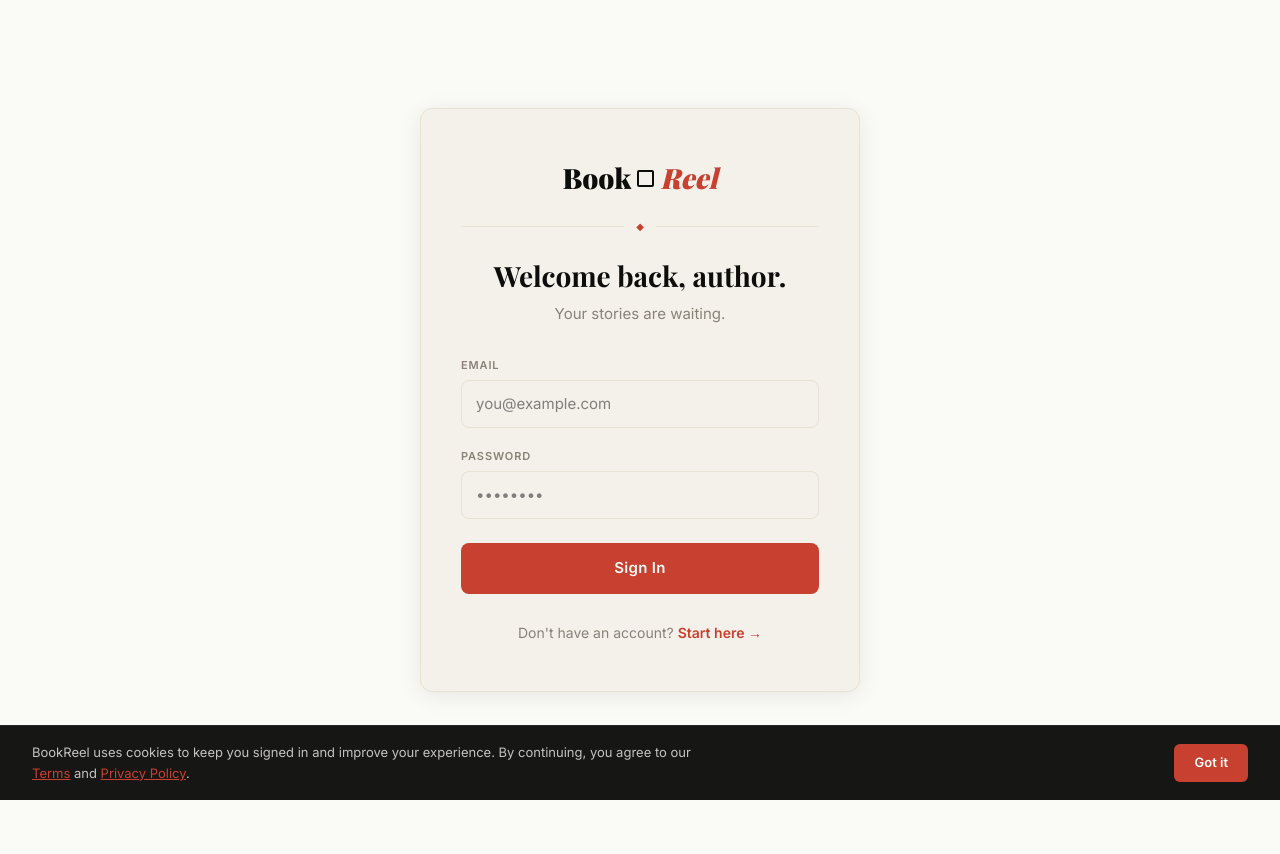
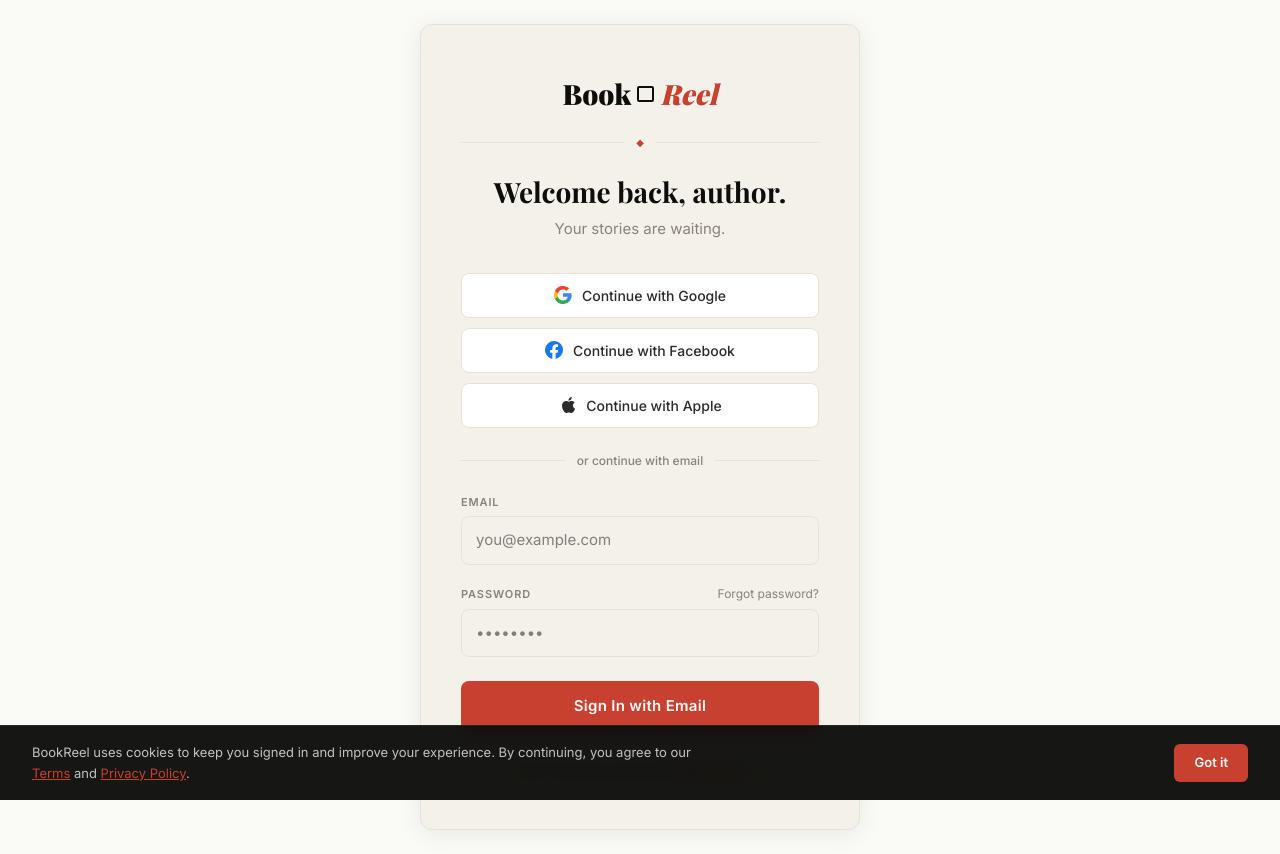
Before and after one commit to Dtyler92/Bookreel, a Next.js app: page /login in a window 1280 px wide. Before the commit the page ends 800 px from the top, so only its background shows below. Built offline with nearby package versions, Linux system fonts and the light colour scheme.

Commit message:
feat: Google, Facebook, Apple + email sign in on login and signup pages

```diff
--- a/src/app/(auth)/actions.ts
+++ b/src/app/(auth)/actions.ts
@@ -60,3 +60,23 @@
 
   return { error: '', email }
 }
+
+export async function oauthAction(
+  _prevState: { error: string } | null,
+  formData: FormData
+): Promise<{ error: string } | null> {
+  const provider = formData.get('provider') as 'google' | 'facebook' | 'apple'
+  const supabase = await createClient()
+
+  const { data, error } = await supabase.auth.signInWithOAuth({
+    provider,
+    options: {
+      redirectTo: `${process.env.NEXT_PUBLIC_APP_URL}/auth/confirm`,
+      scopes: provider === 'facebook' ? 'email,public_profile' : undefined,
+    },
+  })
+
+  if (error) return { error: error.message }
+  if (data.url) redirect(data.url)
+  return null
+}
--- a/src/app/(auth)/login/page.tsx
+++ b/src/app/(auth)/login/page.tsx
@@ -5,6 +5,7 @@
 import Link from 'next/link'
 import { loginAction } from '../actions'
 import { BrandLogo } from '@/components/shared/BrandLogo'
+import { OAuthButtons, Divider } from '@/components/auth/OAuthButtons'
 
 const inputStyle = {
   width: '100%',
@@ -133,7 +134,13 @@
           </div>
         )}
 
-        {/* Form */}
+        {/* Social OAuth buttons */}
+        <OAuthButtons />
+
+        {/* Divider */}
+        <Divider />
+
+        {/* Email + Password Form */}
         <form action={formAction} style={{ display: 'flex', flexDirection: 'column', gap: '20px' }}>
           <div>
             <label htmlFor="email" style={labelStyle}>Email</label>
@@ -151,7 +158,17 @@
           </div>
 
           <div>
-            <label htmlFor="password" style={labelStyle}>Password</label>
+            <div style={{ display: 'flex', justifyContent: 'space-between', alignItems: 'center', marginBottom: '6px' }}>
+              <label htmlFor="password" style={{ ...labelStyle, marginBottom: 0 }}>Password</label>
+              <Link href="/forgot-password" style={{
+                fontFamily: 'var(--font-inter), sans-serif',
+                fontSize: '12px',
+                color: '#8A8278',
+                textDecoration: 'none',
+              }}>
+                Forgot password?
+              </Link>
+            </div>
             <input
               id="password"
               name="password"
@@ -185,7 +202,7 @@
               marginTop: '4px',
             }}
           >
-            {pending ? 'Signing in…' : 'Sign In'}
+            {pending ? 'Signing in…' : 'Sign In with Email'}
           </button>
         </form>
 
--- a/src/app/(auth)/signup/page.tsx
+++ b/src/app/(auth)/signup/page.tsx
@@ -4,6 +4,7 @@
 import Link from 'next/link'
 import { signupAction } from '../actions'
 import { BrandLogo } from '@/components/shared/BrandLogo'
+import { OAuthButtons, Divider } from '@/components/auth/OAuthButtons'
 
 const inputStyle = {
   width: '100%',
@@ -196,6 +197,12 @@
           </div>
         )}
 
+        {/* Social OAuth buttons */}
+        <OAuthButtons />
+
+        {/* Divider */}
+        <Divider />
+
         {/* Form */}
         <form action={formAction} style={{ display: 'flex', flexDirection: 'column', gap: '20px' }}>
 
--- /dev/null
+++ b/src/components/auth/OAuthButtons.tsx
@@ -0,0 +1,108 @@
+'use client'
+
+import { useActionState } from 'react'
+import { oauthAction } from '@/app/(auth)/actions'
+
+const providers = [
+  {
+    id: 'google',
+    label: 'Continue with Google',
+    icon: (
+      <svg width="18" height="18" viewBox="0 0 18 18" fill="none">
+        <path d="M17.64 9.205c0-.639-.057-1.252-.164-1.841H9v3.481h4.844a4.14 4.14 0 0 1-1.796 2.716v2.259h2.908c1.702-1.567 2.684-3.875 2.684-6.615Z" fill="#4285F4"/>
+        <path d="M9 18c2.43 0 4.467-.806 5.956-2.18l-2.908-2.259c-.806.54-1.837.86-3.048.86-2.344 0-4.328-1.584-5.036-3.711H.957v2.332A8.997 8.997 0 0 0 9 18Z" fill="#34A853"/>
+        <path d="M3.964 10.71A5.41 5.41 0 0 1 3.682 9c0-.593.102-1.17.282-1.71V4.958H.957A8.996 8.996 0 0 0 0 9c0 1.452.348 2.827.957 4.042l3.007-2.332Z" fill="#FBBC05"/>
+        <path d="M9 3.58c1.321 0 2.508.454 3.44 1.345l2.582-2.58C13.463.891 11.426 0 9 0A8.997 8.997 0 0 0 .957 4.958L3.964 7.29C4.672 5.163 6.656 3.58 9 3.58Z" fill="#EA4335"/>
+      </svg>
+    ),
+  },
+  {
+    id: 'facebook',
+    label: 'Continue with Facebook',
+    icon: (
+      <svg width="18" height="18" viewBox="0 0 18 18" fill="none">
+        <path d="M18 9a9 9 0 1 0-10.406 8.89v-6.288H5.311V9h2.283V7.017c0-2.254 1.343-3.5 3.398-3.5.984 0 2.014.176 2.014.176v2.213h-1.135c-1.118 0-1.466.694-1.466 1.406V9h2.496l-.399 2.602H10.405V17.89A9.003 9.003 0 0 0 18 9Z" fill="#1877F2"/>
+        <path d="m12.502 11.602.399-2.602h-2.496V7.312c0-.712.348-1.406 1.466-1.406h1.135V3.693s-1.03-.176-2.014-.176c-2.055 0-3.398 1.246-3.398 3.5V9H5.311v2.602h2.283v6.288a9.07 9.07 0 0 0 2.811 0v-6.288h2.097Z" fill="white"/>
+      </svg>
+    ),
+  },
+  {
+    id: 'apple',
+    label: 'Continue with Apple',
+    icon: (
+      <svg width="18" height="18" viewBox="0 0 18 18" fill="none">
+        <path d="M14.93 9.555c-.02-2.021 1.648-2.994 1.724-3.042-0.94-1.372-2.4-1.56-2.922-1.58-1.243-.126-2.432.733-3.062.733-.63 0-1.603-.716-2.635-.697-1.355.02-2.607.793-3.304 2.008-1.41 2.448-.362 6.082 1.014 8.07.672.972 1.473 2.063 2.523 2.024 1.013-.04 1.395-.655 2.62-.655 1.224 0 1.573.655 2.643.634 1.087-.019 1.778-.99 2.445-1.964.768-1.126 1.086-2.214 1.104-2.27-.024-.01-2.12-.815-2.15-3.24Zm-2.02-5.953c.558-.676.934-1.614.832-2.549-.805.033-1.78.537-2.357 1.213-.518.6-.97 1.558-.849 2.476.897.069 1.816-.456 2.374-1.14Z" fill="currentColor"/>
+      </svg>
+    ),
+  },
+] as const
+
+function OAuthButton({ provider }: { provider: typeof providers[number] }) {
+  const [, formAction, pending] = useActionState(oauthAction, null)
+
+  return (
+    <form action={formAction}>
+      <input type="hidden" name="provider" value={provider.id} />
+      <button
+        type="submit"
+        disabled={pending}
+        style={{
+          width: '100%',
+          display: 'flex',
+          alignItems: 'center',
+          justifyContent: 'center',
+          gap: '10px',
+          background: '#FFFFFF',
+          border: '1px solid #E8E2D5',
+          borderRadius: '8px',
+          padding: '11px 16px',
+          fontFamily: 'var(--font-inter), sans-serif',
+          fontSize: '14px',
+          fontWeight: 500,
+          color: '#2B2B2B',
+          cursor: pending ? 'not-allowed' : 'pointer',
+          opacity: pending ? 0.7 : 1,
+          transition: 'border-color 150ms ease, box-shadow 150ms ease',
+          boxSizing: 'border-box' as const,
+        }}
+        onMouseEnter={e => {
+          if (!pending) {
+            ;(e.target as HTMLButtonElement).style.borderColor = '#C8402F'
+            ;(e.target as HTMLButtonElement).style.boxShadow = '0 0 0 3px rgba(200,64,47,0.10)'
+          }
+        }}
+        onMouseLeave={e => {
+          ;(e.target as HTMLButtonElement).style.borderColor = '#E8E2D5'
+          ;(e.target as HTMLButtonElement).style.boxShadow = 'none'
+        }}
+      >
+        {provider.icon}
+        {pending ? 'Redirecting…' : provider.label}
+      </button>
+    </form>
+  )
+}
+
+export function OAuthButtons() {
+  return (
+    <div style={{ display: 'flex', flexDirection: 'column', gap: '10px' }}>
+      {providers.map(p => <OAuthButton key={p.id} provider={p} />)}
+    </div>
+  )
+}
+
+export function Divider() {
+  return (
+    <div style={{ display: 'flex', alignItems: 'center', gap: '12px', margin: '24px 0' }}>
+      <hr style={{ flex: 1, border: 'none', borderTop: '1px solid #E8E2D5' }} />
+      <span style={{
+        fontFamily: 'var(--font-inter), sans-serif',
+        fontSize: '12px',
+        color: '#8A8278',
+        whiteSpace: 'nowrap',
+        fontWeight: 500,
+      }}>or continue with email</span>
+      <hr style={{ flex: 1, border: 'none', borderTop: '1px solid #E8E2D5' }} />
+    </div>
+  )
+}
```
